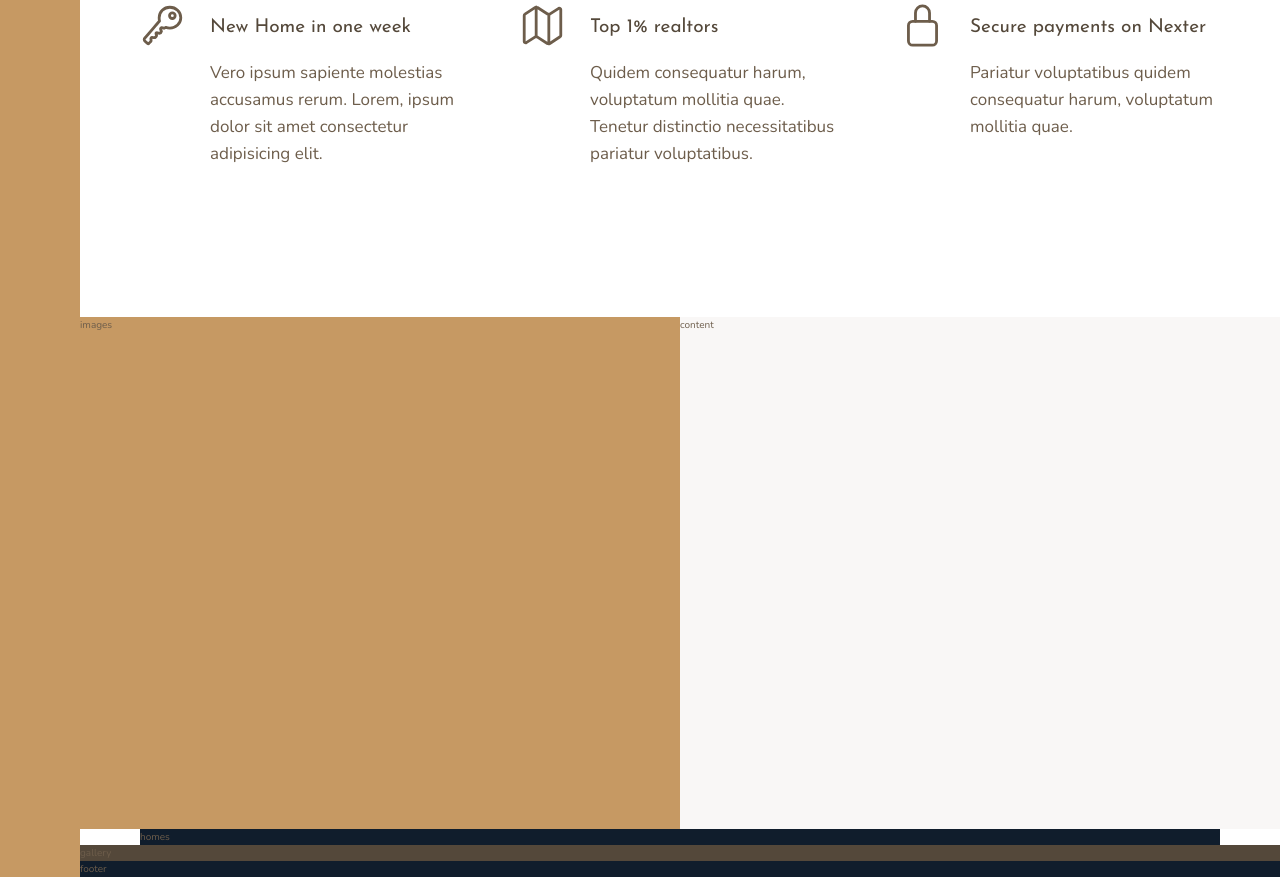
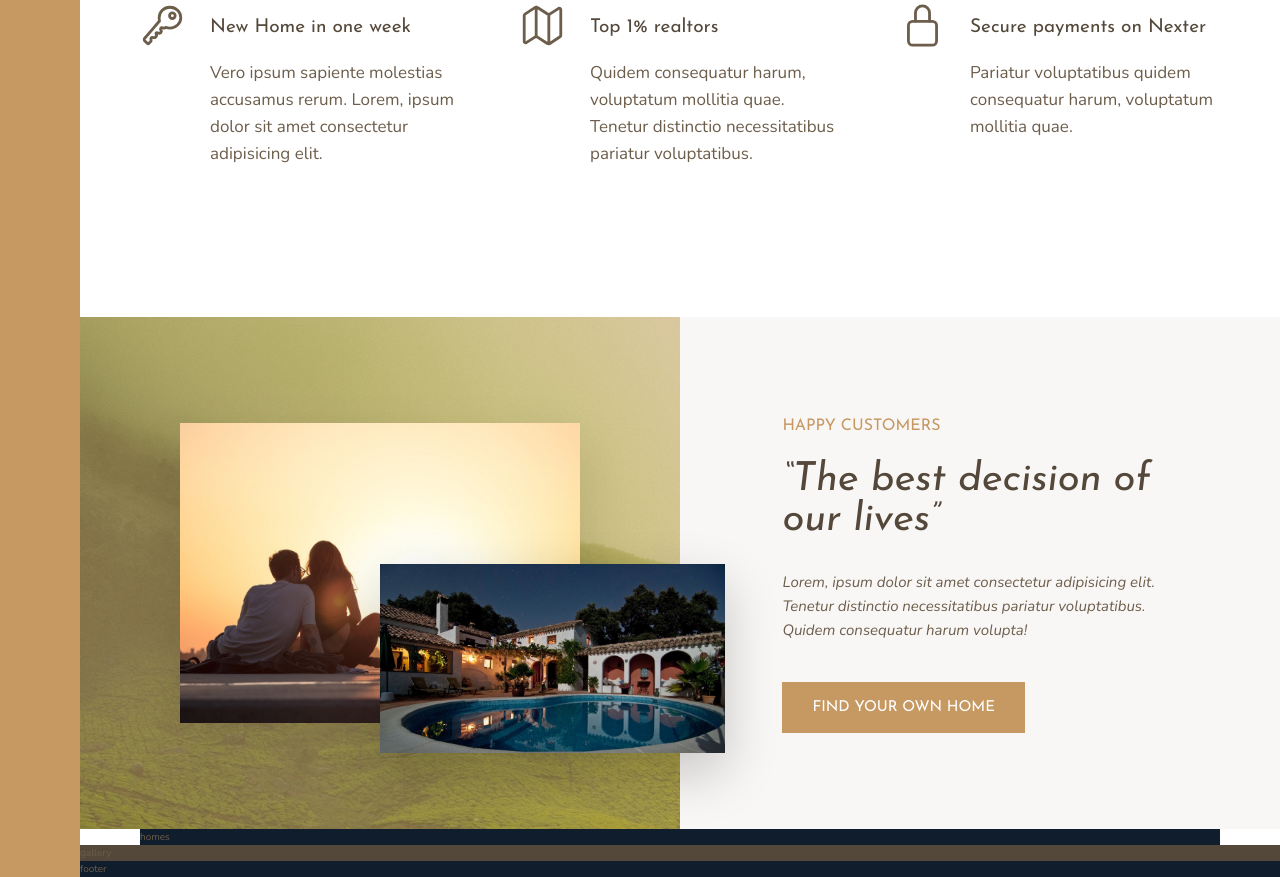
Before and after one commit to Sanda2399/NEXTER_SITE_FILES, a plain HTML site: page Nexter/Resources/HTML/index.html in a window 1280 px wide. Shown: the part 991-1868 px from the top of the page. Drawn offline with nearby package versions, Linux system fonts and the light colour scheme; files that its build step writes are made by us from their sources; files whose address does not match are found by name.

Commit message:
Implemented Story Section(Content and Pictures)

```diff
--- a/Nexter/Resources/CSS/SASS/base/_typography.scss
+++ b/Nexter/Resources/CSS/SASS/base/_typography.scss
@@ -3,6 +3,13 @@
     font-family: $font-display;
     font-weight: 400;
 }
+
+// Helper Classes
+.mb-sm { margin-bottom: 2rem; }
+.mb-md { margin-bottom: 3rem; }
+.mb-lg { margin-bottom: 4rem; }
+.mb-hg { margin-bottom: 8rem; }
+
 
 .heading-1
 {
@@ -12,11 +19,27 @@
 .heading-2
 {
     @extend %heading;
+    font-size: 4rem;
+    font-style: italic;
+    line-height: 1;
+
+    &--light
+    {
+       color: $color-grey-light-1;
+    }
+
+    &--dark
+    {
+       color: $color-grey-dark-1;
+    }
 }
 
 .heading-3
 {
     @extend %heading;
+    font-size: 1.6rem;
+    color: $color-primary;
+    text-transform: uppercase;
 }
 
 .heading-4
--- /dev/null
+++ b/Nexter/Resources/CSS/SASS/components/_buttons.scss
@@ -0,0 +1,18 @@
+.btn
+{
+    background-color: $color-primary;
+    color: #fff;
+    border: none;
+    border-radius: 0;
+    font-family: $font-display;
+    font-size: 1.5rem;
+    text-transform: uppercase;
+    padding: 1.8rem 3rem;
+    cursor: pointer;
+    transition: all .2s;
+
+    &:hover
+    {
+        background-color: $color-primary-dark;
+    }
+}
--- a/Nexter/Resources/CSS/SASS/layout/_story.scss
+++ b/Nexter/Resources/CSS/SASS/layout/_story.scss
@@ -4,11 +4,49 @@
     {
         background-color: $color-primary;
         grid-column: full-start / col-end 4;
+        background-image: linear-gradient(rgba($color-primary, .5), rgba($color-primary, .5)), url("/Users/brandonmitchell/Documents/HTML:CSS_Projects/NEXTER_SITE_FILES/Nexter/Resources/IMAGES/back.jpg");
+
+
+        display: grid;
+        grid-template-columns: repeat(6, 1fr);
+        grid-template-rows: repeat(6, 1fr);
+        align-items: center;
+    }
+
+    &__img--1
+    {
+        z-index: 1;
+        width: 100%;
+        grid-row: 2 / 6;
+        grid-column: 2 / 6;
+        box-shadow: 0 2rem 5rem rgba(#000, .1);
+    }
+
+    &__img--2
+    {
+        z-index: 2;
+        width: 115%;
+        grid-row: 4 / 6;
+        grid-column: 4 / 7;
+        box-shadow: 0 2rem 5rem rgba(#000, .2);
     }
 
     &__content
     {
         background-color: $color-grey-light-1;
         grid-column: col-end 4 / full-end;
+        padding: 6rem 8vw;
+
+        display: flex;
+        flex-direction: column;
+        justify-content: center;
+        align-items: flex-start;
+    }
+
+    &__text
+    {
+        font-size: 1.5rem;
+        font-style: italic;
+        margin-bottom: 4rem;
     }
 }
--- a/Nexter/Resources/CSS/SASS/main.scss
+++ b/Nexter/Resources/CSS/SASS/main.scss
@@ -2,6 +2,8 @@
 
 @import "base/base";
 @import "base/typography";
+
+@import "components/buttons";
 
 @import "layout/sidebar";
 @import "layout/header";
--- a/Nexter/Resources/HTML/index.html
+++ b/Nexter/Resources/HTML/index.html
@@ -86,11 +86,23 @@
         </section>
 
         <div class="story__pictures">
-            images
+            <img src="/Users/brandonmitchell/Documents/HTML:CSS_Projects/NEXTER_SITE_FILES/Nexter/Resources/IMAGES/story-1.jpeg" alt="Couple with new House" class="story__img--1">
+            <img src="/Users/brandonmitchell/Documents/HTML:CSS_Projects/NEXTER_SITE_FILES/Nexter/Resources/IMAGES/story-2.jpeg" alt="The New House" class="story__img--2">
         </div>
 
         <div class="story__content">
-            content
+            <h3 class="heading-3 mb-sm">
+                Happy Customers
+            </h3>
+            <h2 class="heading-2 heading-2--dark mb-md">
+                &ldquo;The best decision of our lives&rdquo;
+            </h2>
+            <p class="story__text">
+                Lorem, ipsum dolor sit amet consectetur adipisicing elit. Tenetur distinctio necessitatibus pariatur voluptatibus. Quidem consequatur harum volupta!
+            </p>
+            <button class="btn">
+                Find Your own home
+            </button>
         </div>
 
         <section class="homes">
--- a/Nexter/Resources/IMAGES/text.txt
+++ b/Nexter/Resources/IMAGES/text.txt
@@ -14,5 +14,3 @@
 
 
 --- Stories
-
-Lorem, ipsum dolor sit amet consectetur adipisicing elit. Tenetur distinctio necessitatibus pariatur voluptatibus. Quidem consequatur harum volupta!
```
Also changed, not shown: Nexter/Resources/CSS/SASS/main.css, 1 other file.
